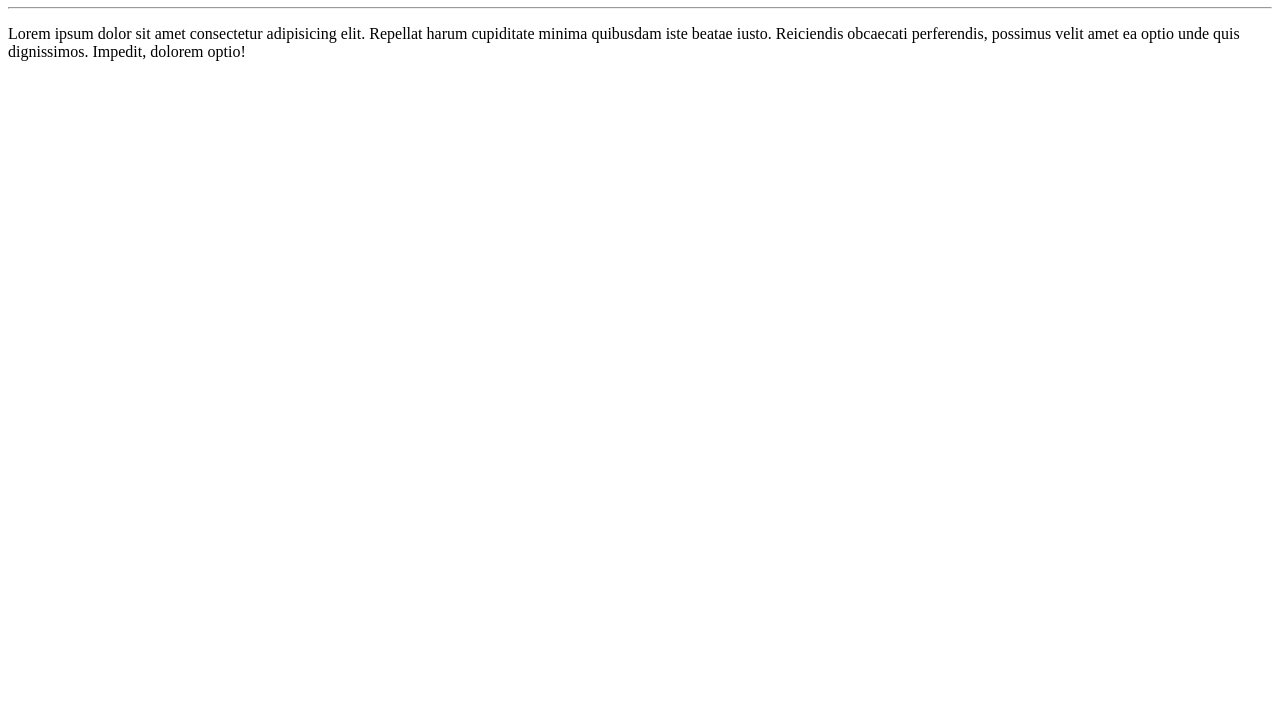
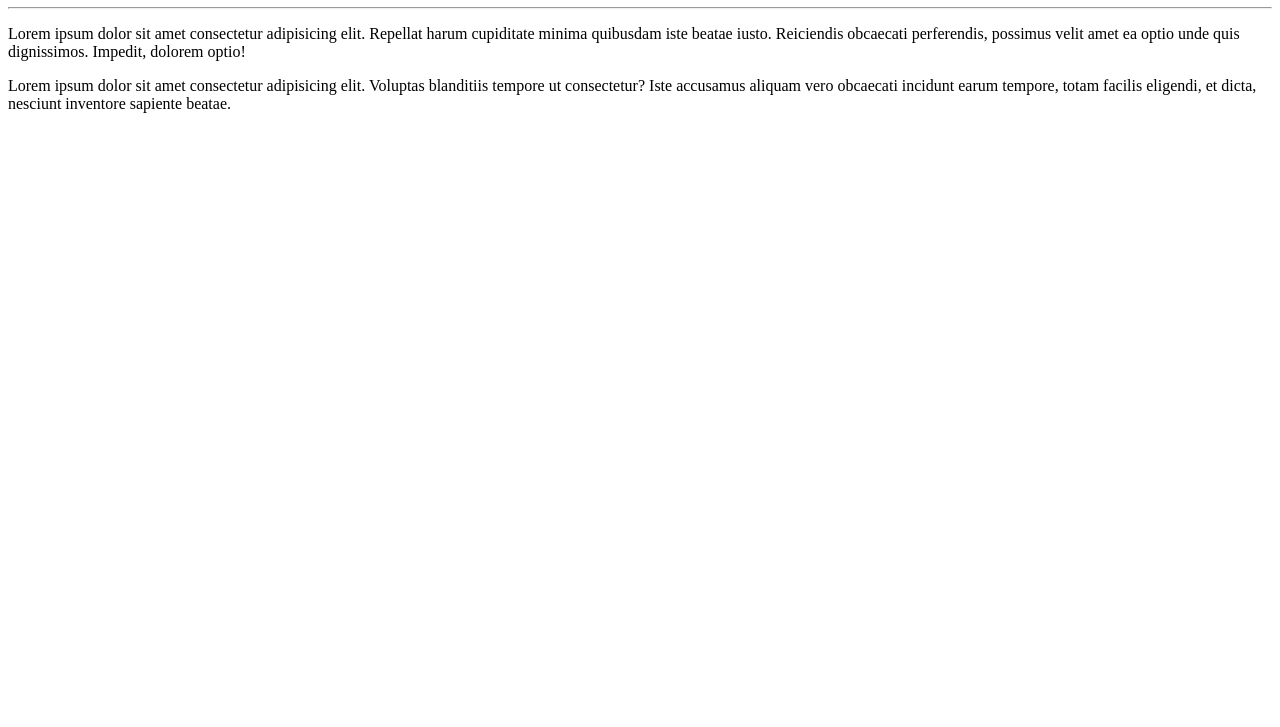
Before and after one commit to LuizWerneck/Ola-Mundo, a plain HTML site: page site-exemplo/index.html in a window 1280 px wide. Shown: the part 73-800 px from the top of the page. Drawn offline with Linux system fonts and the light colour scheme.

Commit message:
adicionei um paragrafo

```diff
--- a/site-exemplo/index.html
+++ b/site-exemplo/index.html
@@ -10,6 +10,7 @@
     <h1>Olá, mundo!</h1>
     <hr>
     <p>Lorem ipsum dolor sit amet consectetur adipisicing elit. Repellat harum cupiditate minima quibusdam iste beatae iusto. Reiciendis obcaecati perferendis, possimus velit amet ea optio unde quis dignissimos. Impedit, dolorem optio!</p>
+    <p>Lorem ipsum dolor sit amet consectetur adipisicing elit. Voluptas blanditiis tempore ut consectetur? Iste accusamus aliquam vero obcaecati incidunt earum tempore, totam facilis eligendi, et dicta, nesciunt inventore sapiente beatae.</p>
 
 </body>
 </html>
```
